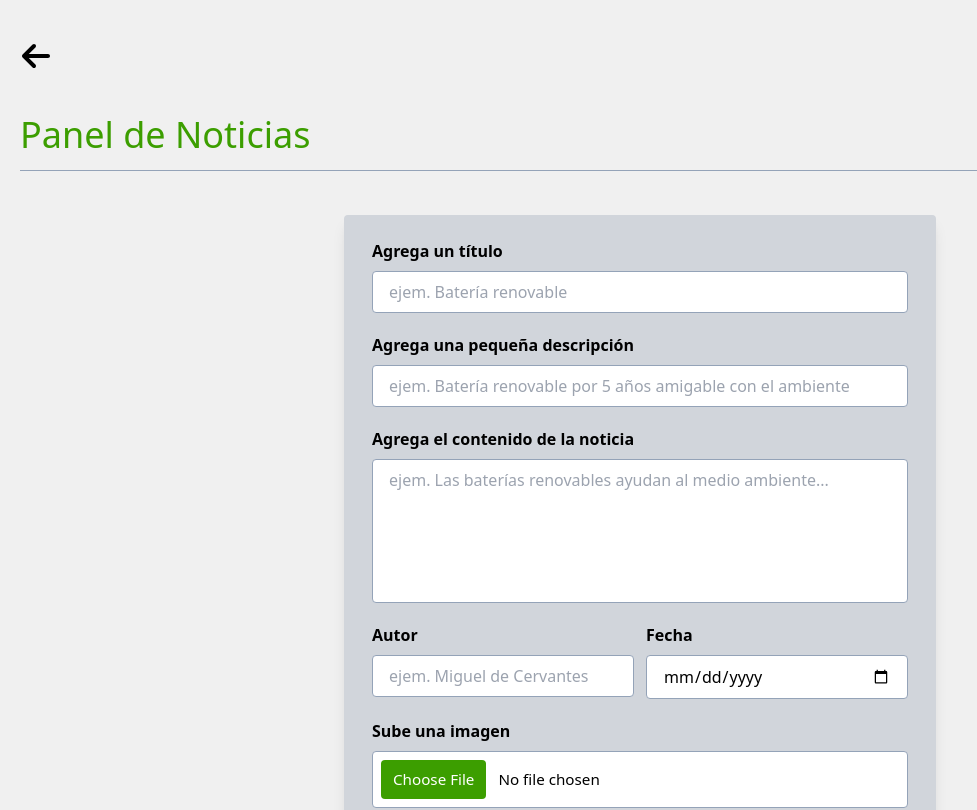
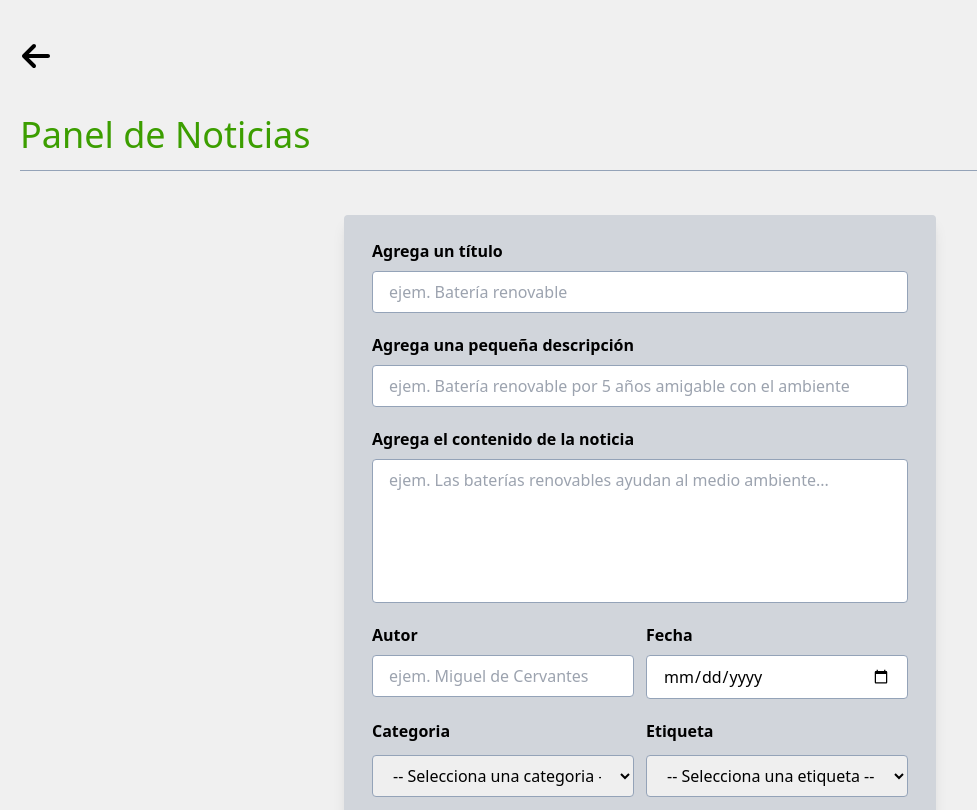
Before and after one commit to RamssCR/noticias-frontend, a React (Vite) app: page /create in a window 1280 px wide. Shown: the top 810 px of the page, without its empty margins (0-977 px from the left). Built offline with nearby package versions, Linux system fonts and the light colour scheme; a web font is replaced by a local one.

Commit message:
added category and tag select inputs to the form

```diff
--- a/src/components/news-form/NewsForm.jsx
+++ b/src/components/news-form/NewsForm.jsx
@@ -36,6 +36,24 @@ function NewsForm({ type }) {
                     />
                 ))}
             </div>
+            <div className="w-full flex flex-col gap-3 md:grid md:grid-cols-2 md:gap-x-3">
+                <div className="flex flex-col gap-3">
+                    <label className="font-semibold" htmlFor="category">Categoria</label>
+                    <select className="py-2 px-4 border border-slate-400 rounded" {...register('categoria', { required: true })} id="category">
+                        <option value="">-- Selecciona una categoria --</option>
+                        <option value="1">Inteligencia Artificial</option>
+                        <option value="2">Salseo</option>
+                    </select>
+                </div>
+                <div className="flex flex-col gap-3">
+                    <label className="font-semibold" htmlFor="tag">Etiqueta</label>
+                    <select className="py-2 px-4 border border-slate-400 rounded" {...register('etiqueta', { required: true })} id="tag">
+                        <option value="">-- Selecciona una etiqueta --</option>
+                        <option value="1">Nuevo</option>
+                        <option value="2">Tendencia</option>
+                    </select>
+                </div>
+            </div>
             {fileFields.map((fileField, index) => (
                 <FormField
                     key={index}
```
